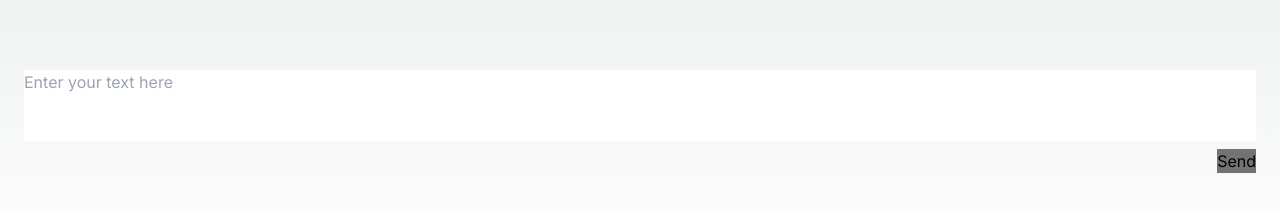
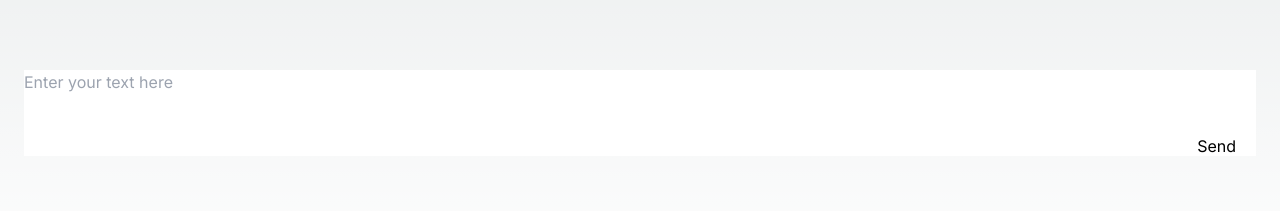
Before and after one commit to butterman0423/ai-custserve, a Next.js app: page /pages/support in a window 1280 px wide. Shown: the part 519-730 px from the top of the page. Built offline with nearby package versions, Linux system fonts and the light colour scheme.

Commit message:
Merged send button bar with textarea

```diff
--- a/components/InputField.tsx
+++ b/components/InputField.tsx
@@ -22,17 +22,18 @@ export default function InputField({
 
     return (
         <div className={`${className}`}>
+            <div className="relative w-full h-full">
                 <textarea
-                className='block text-black w-full h-5/6'
+                    className='block text-black w-full h-full'
                     style={{ resize: 'none' }}
                     placeholder='Enter your text here'
                     ref={textRef} />
-            <div className="w-full mt-2">
-                <button className='float-end h-full bg-neutral-500' onClick={handleClick}>
+                <div className="absolute w-full h-1/4 bottom-0 px-5">
+                    <button className='float-end h-full text-black' onClick={handleClick}>
                         Send
                     </button>
                 </div>
-
+            </div>
         </div>
     );
 }
```
Lines whose indentation alone changed are shown as unchanged.
